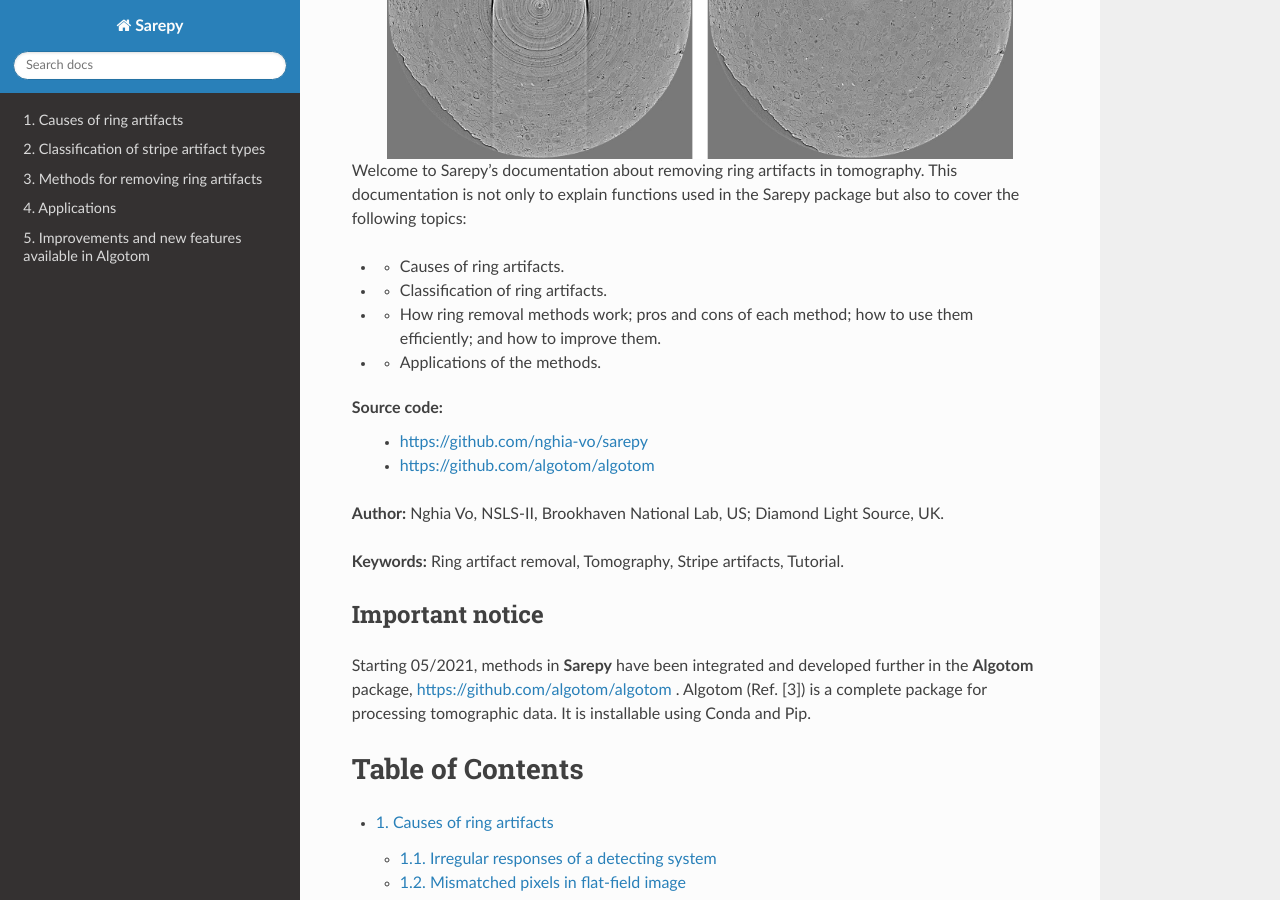
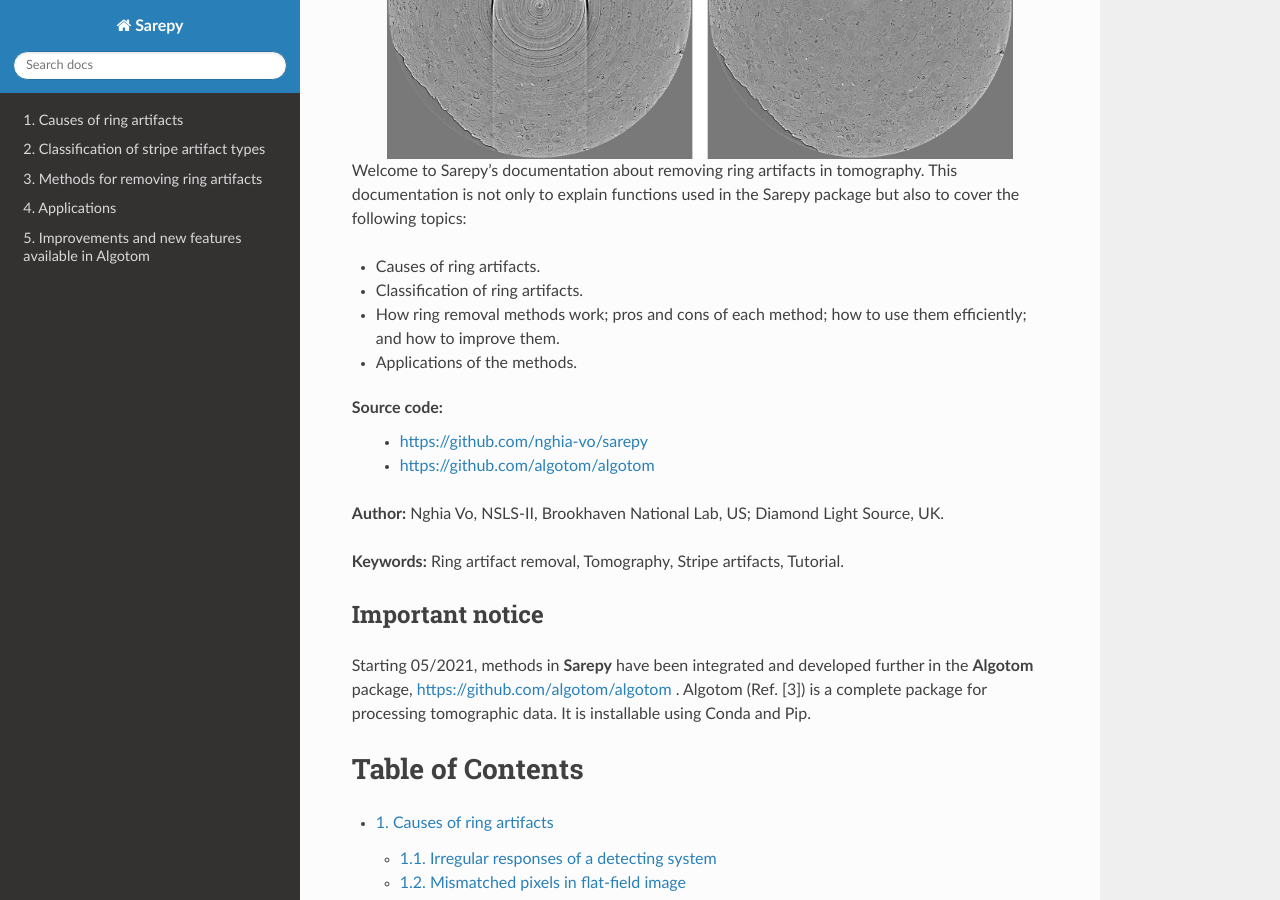
Before and after one commit to nghia-vo/sarepy, a Sphinx documentation site: the page built from doc/source/index.rst, in a window 1280 px wide and 900 px high, scrolled down 307 px. Built offline with Sphinx 7.4.7 and the Read the Docs theme 2.0.0, drawn with Linux system fonts in a browser that asks for light colours.

Commit message:
Update bullet points

```diff
--- a/doc/requirements.txt
+++ b/doc/requirements.txt
@@ -1,2 +1,3 @@
 sphinx >=2
 sphinx_rtd_theme
+docutils <0.17
--- a/doc/source/index.rst
+++ b/doc/source/index.rst
@@ -9,11 +9,11 @@
 This documentation is not only to explain functions used in the Sarepy package
 but also to cover the following topics:
 
-- + Causes of ring artifacts.
-- + Classification of ring artifacts.
-- + How ring removal methods work; pros and cons of each method; how to use
+-   Causes of ring artifacts.
+-   Classification of ring artifacts.
+-   How ring removal methods work; pros and cons of each method; how to use
     them efficiently; and how to improve them.
-- + Applications of the methods.
+-   Applications of the methods.
 
 **Source code:**
     - https://github.com/nghia-vo/sarepy
```
Also changed, not shown: doc/source/toc/section3.rst (+3 -5 lines).
